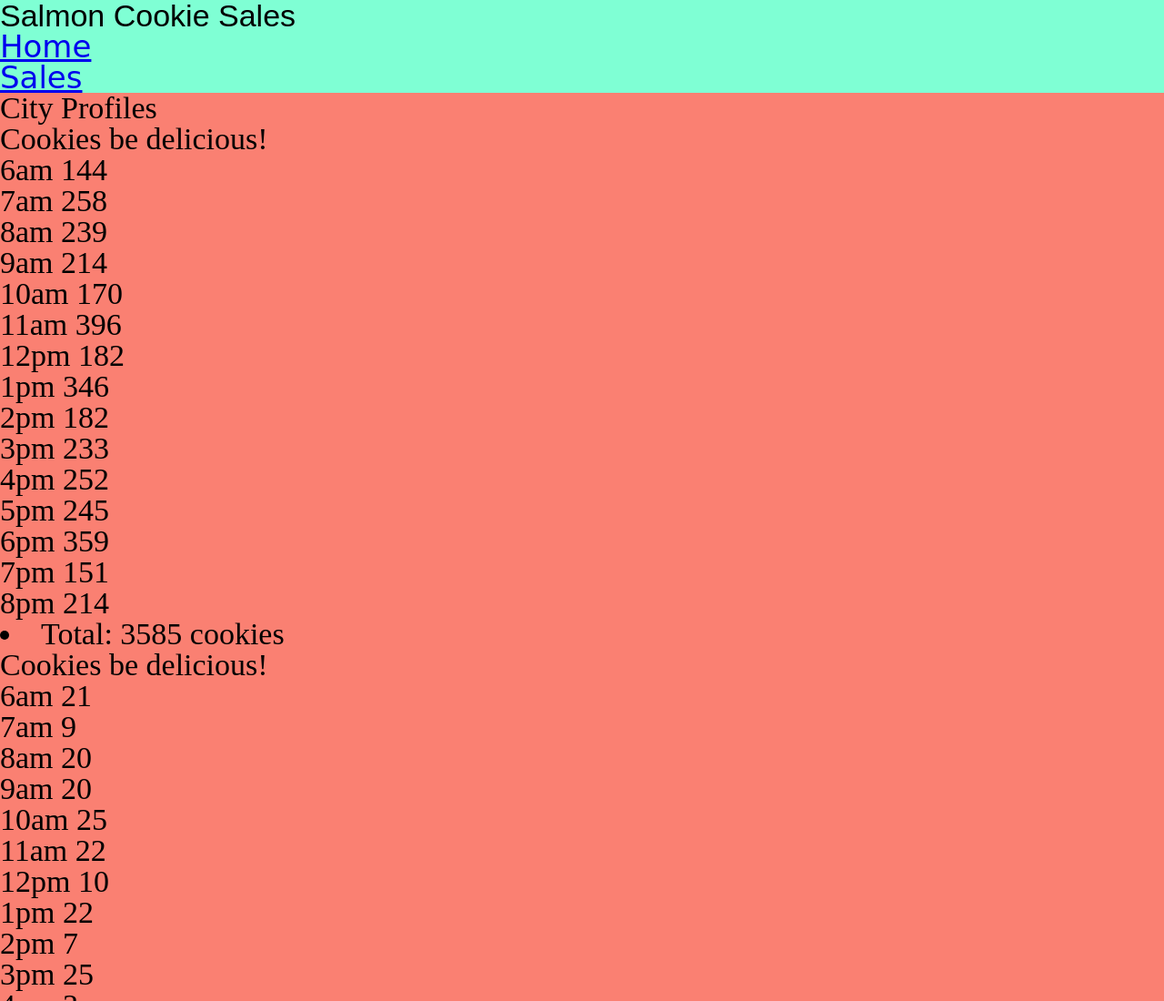
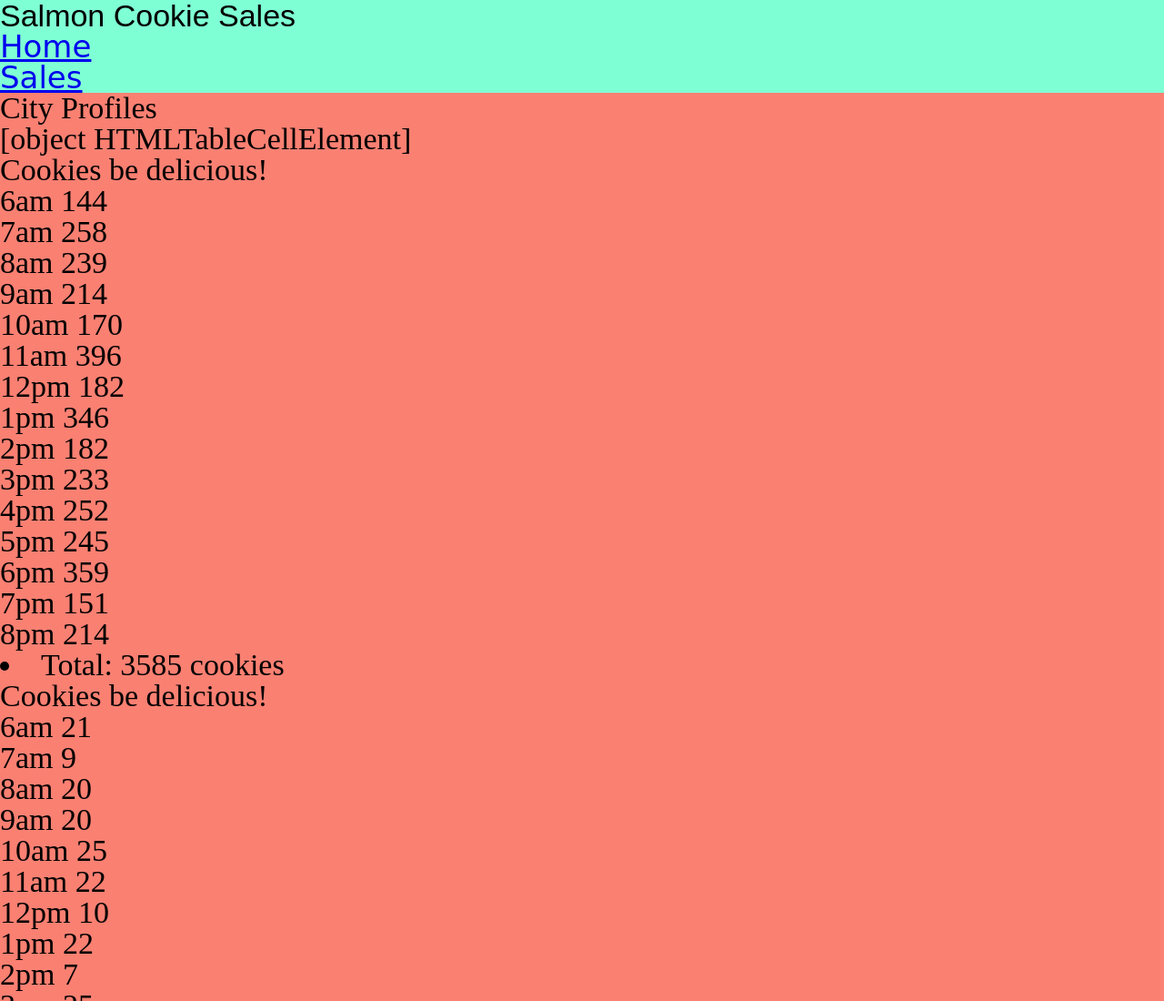
Before and after one commit to TimM32/Salmon-Roll, a plain HTML site: page sales.html in a window 1280 px wide. Shown: the top 1100 px of the page at 91% size. Drawn offline with Linux system fonts and the light colour scheme.

Commit message:
begin table build

```diff
--- a/js/app.js
+++ b/js/app.js
@@ -229,6 +229,25 @@ let storeFive = {
 };
 
 
+// put this inside your new render
+let cookkieTable = document.getElementById('cookiesSold-table');
+console.log('🚀 ~ file: app.js:253 ~ cookkieTable:', cookkieTable);
+
+let headRow = document.createElement('tr');
+
+let headNameCell =document.createElement('th');
+headNameCell.textContent =
+headRow.appendChild(headNameCell);
+
+
+
+
+
+
+cookkieTable.appendChild(headRow);
+
+
+
 
 
 storeOne.setCookies();
--- a/sales.html
+++ b/sales.html
@@ -23,6 +23,10 @@
         <main id="Sales">
             <h2>City Profiles</h2>
             <section id="cityProfiles">
+                <table id="cookiesSold-table">
+
+
+                </table>
 
 
 
```
